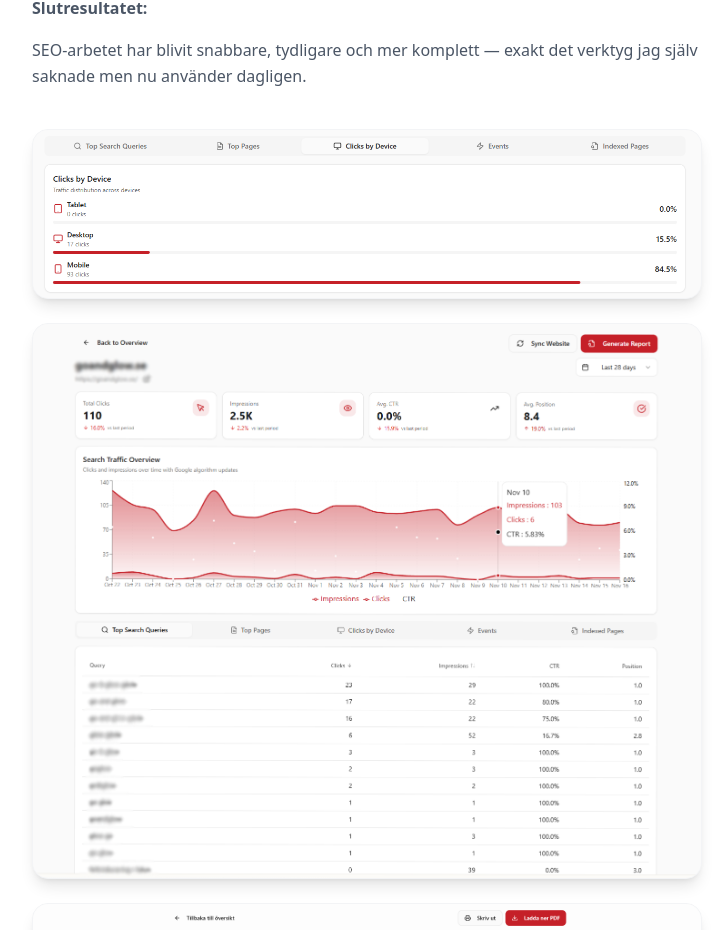
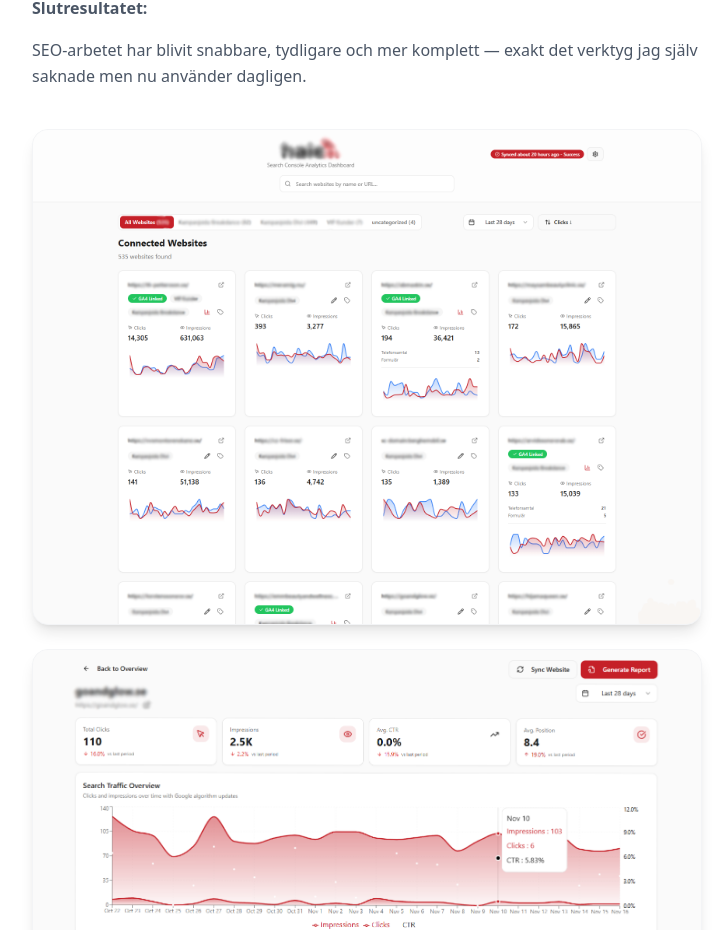
Before and after one commit to Mattias957/matthias957.github.io, a Next.js app: page /projects/affarsoptimering-dashboard in a window 1280 px wide. Shown: the part 2039-2969 px from the top of the page, without its empty margins (273-1001 px from the left). Built offline with nearby package versions, Linux system fonts and the light colour scheme.

Commit message:
Rearrange screenshots order: seodash5, seodash2, seodash3, seodash4, seodash5

```diff
--- a/app/projects/affarsoptimering-dashboard/page.tsx
+++ b/app/projects/affarsoptimering-dashboard/page.tsx
@@ -55,8 +55,8 @@ export default function SeoDashProjectPage() {
     <div class="my-10 space-y-6">
       <div class="rounded-2xl overflow-hidden shadow-lg border border-gray-100 bg-gray-50">
         <img
-          src="/seodash1.png"
-          alt="SEO Dash Overview Screenshot"
+          src="/seodash5.png"
+          alt="SEO Dash Features Screenshot"
           class="w-full h-auto block"
         />
       </div>
```
